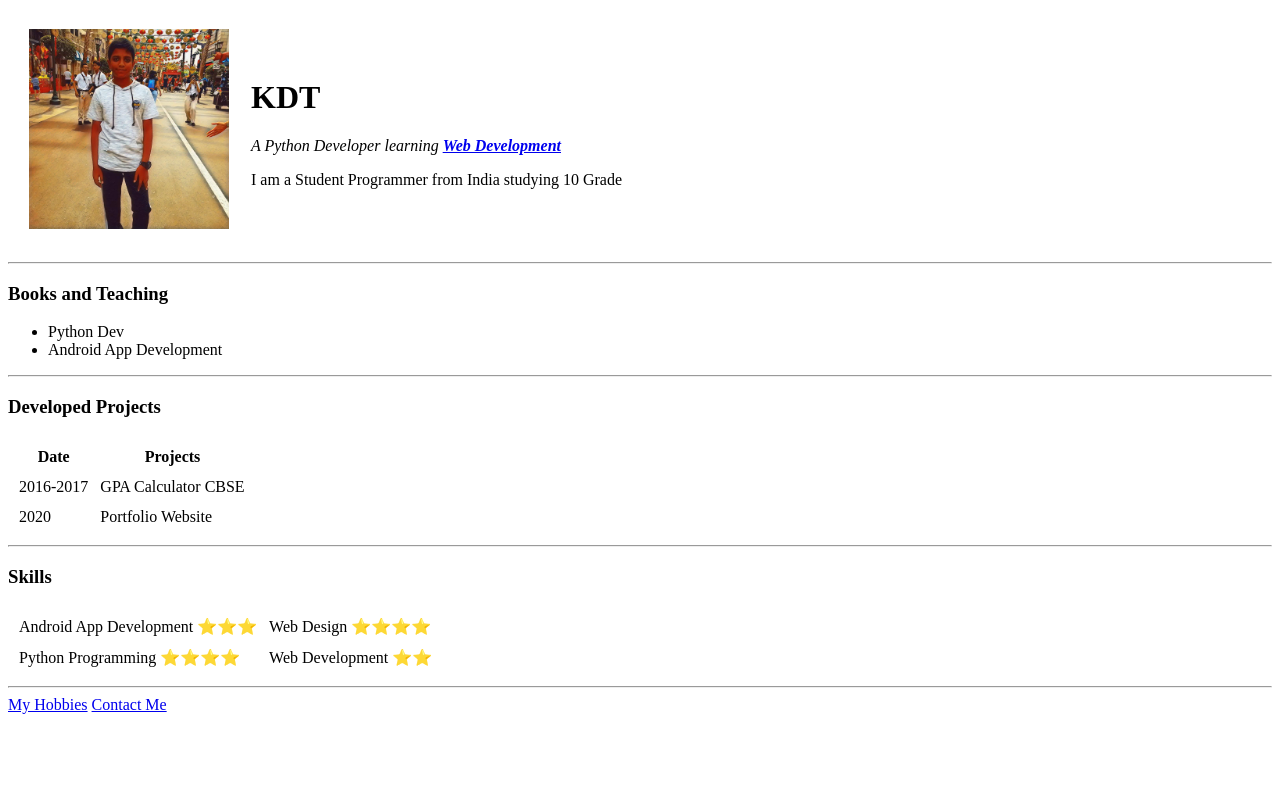
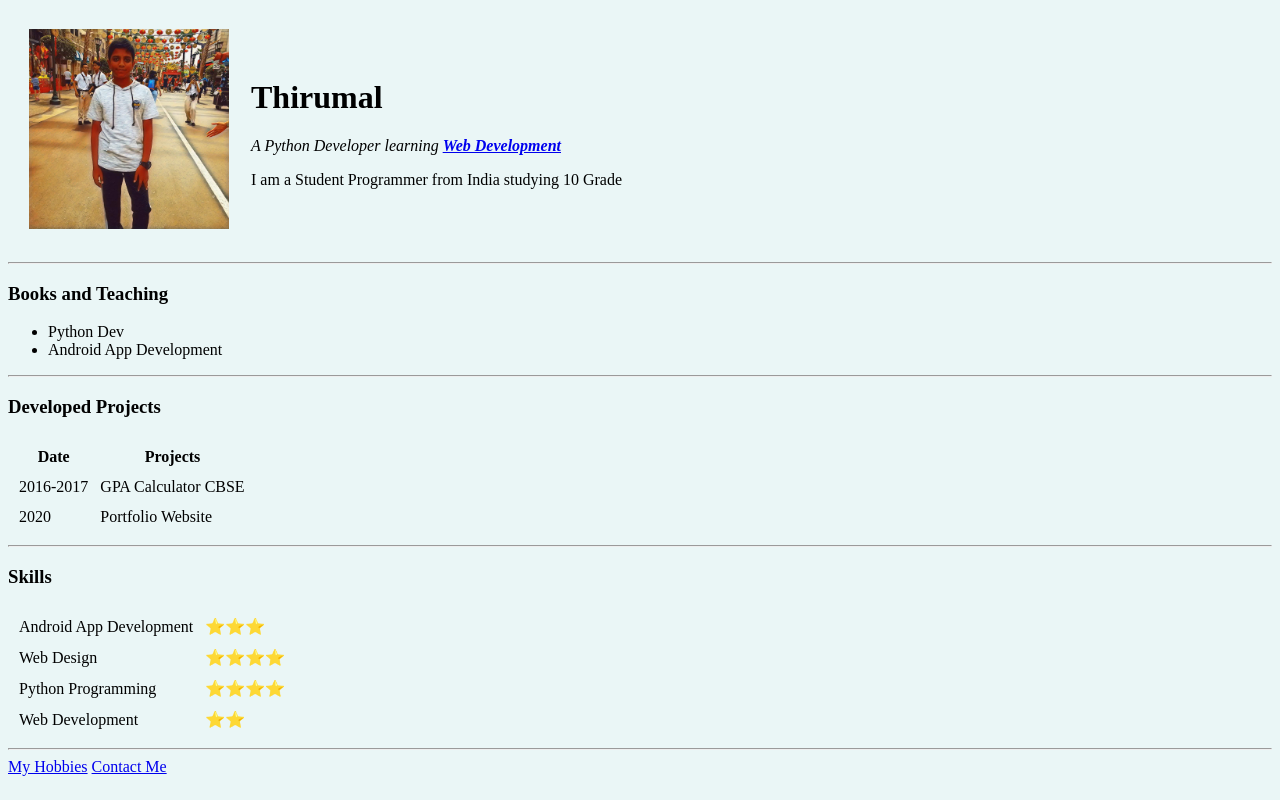
Before and after one commit to KDT206/cv, a plain HTML site: page index.html in a window 1280 px wide. Drawn offline with Linux system fonts and the light colour scheme.

Commit message:
Update index.html

```diff
--- a/index.html
+++ b/index.html
@@ -6,11 +6,11 @@
   <title>KDT's Personal Site</title>
 </head>
 
-<body>
+<body style="background-color: #EAF6F6;">
   <table cellspacing="20\">
     <tr>
       <td><img src="Author.jpg" alt="Thirumal KD" width="200" height="200"></td>
-      <td><h1>KDT</h1>
+      <td><h1>Thirumal</h1>
       <p><em>A Python Developer learning <strong><a href="https://kdttechy.com">Web Development</a></strong></em></p>
       <p>I am a Student Programmer from India studying 10 Grade</p></td>
     </tr>
@@ -45,12 +45,20 @@
   <h3>Skills</h3>
   <table cellspacing="10">
     <tr>
-      <td>Android App Development ⭐⭐⭐</td>
-      <td>Web Design ⭐⭐⭐⭐</td>
+      <td>Android App Development</td>
+      <td>⭐⭐⭐</td>
     </tr>
     <tr>
-      <td>Python Programming ⭐⭐⭐⭐</td>
-      <td>Web Development ⭐⭐</td>
+      <td>Web Design</td>
+      <td>⭐⭐⭐⭐</td>
+    </tr>
+    <tr>
+      <td>Python Programming</td>
+      <td>⭐⭐⭐⭐</td>
+    </tr>
+    <tr>
+      <td>Web Development</td>
+      <td>⭐⭐</td>
     </tr>
   </table>
   <hr>
```
